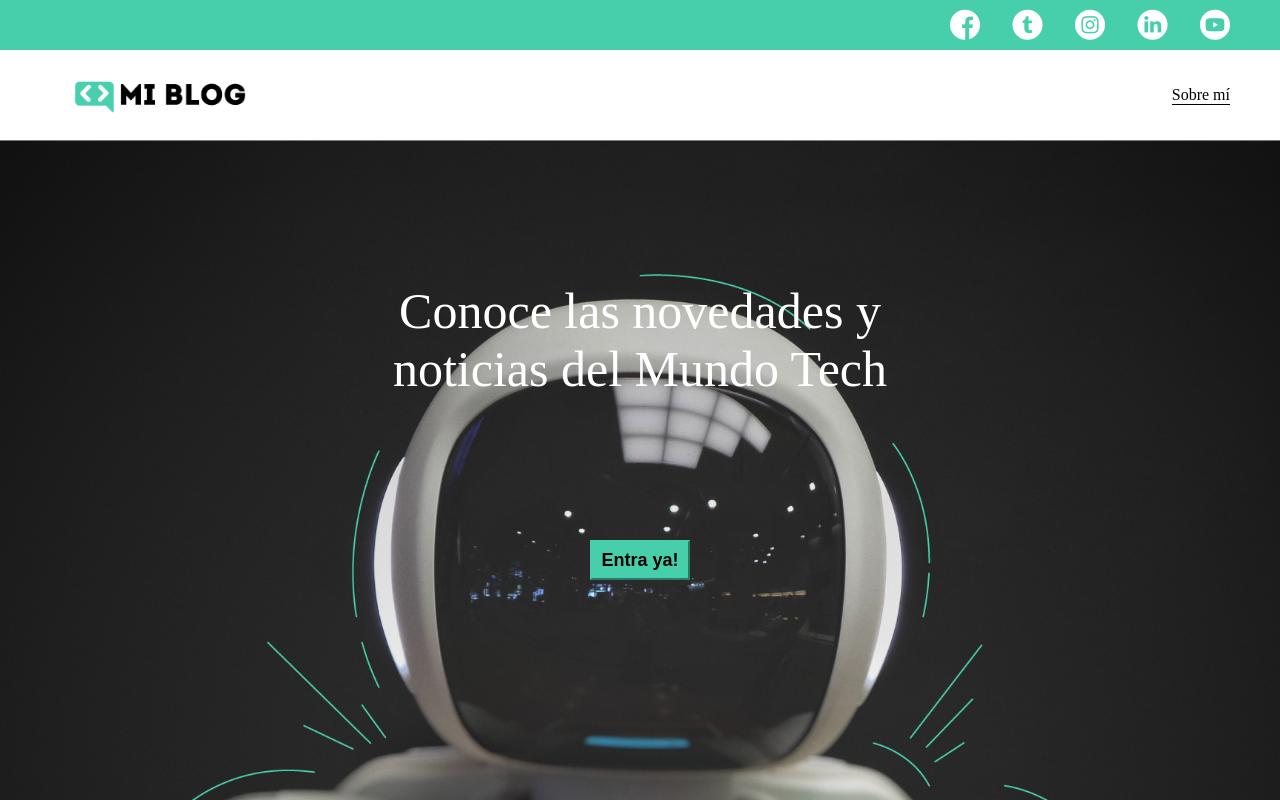
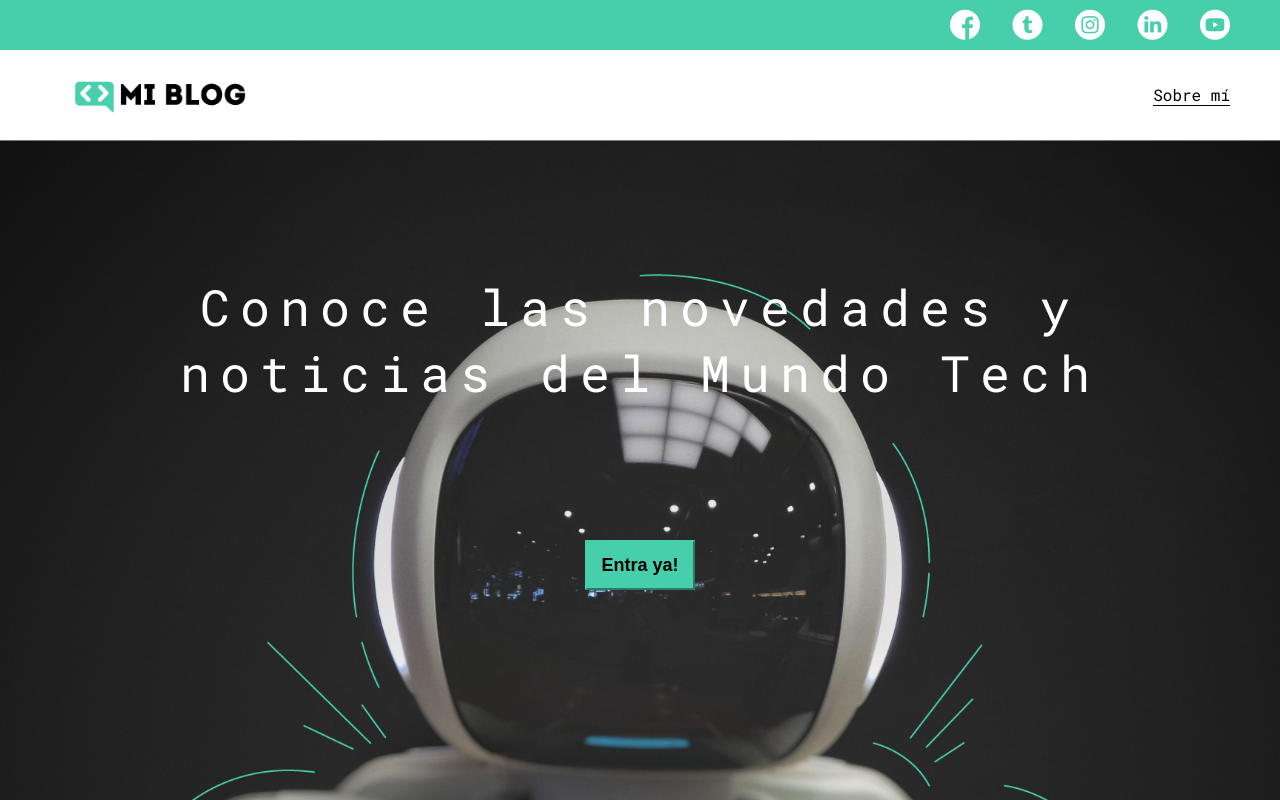
Before and after one commit to LuisParraPulido/reto-maquetacion-css, a plain HTML site: page index.html in a window 1280 px wide. Drawn offline with Linux system fonts and the light colour scheme.

Commit message:
Home terminado

```diff
--- a/css/main.css
+++ b/css/main.css
@@ -1,4 +1,7 @@
+@import url('https://fonts.googleapis.com/css?family=Roboto+Mono:400,500,700|Roboto+Slab:400,700|Roboto:400,500,700,900&display=swap');
+
 body {
+  font-family: 'Roboto mono', monospace;
   margin: 0;
   padding: 0;
   position: fixed;
@@ -75,14 +78,13 @@ main {
   background-repeat: no-repeat;
   background-position: center;
   background-size: cover;
-  width: 100%;
   height: 100%;
   text-align: center;
   display: grid;
   grid-template-rows: 1fr 1fr;
 }
 
-main .main-title {
+main .home-main {
   margin: 0;
   display: flex;
   align-items: center;
@@ -90,17 +92,29 @@ main .main-title {
   justify-content: center;
 }
 
-main .main-title h1 {
+main .home-main h1 {
+  font-family: 'Roboto mono', monospace;
   color: white;
   font-size: 50px;
   font-weight: lighter;
+  letter-spacing: 10px;
 }
 
-main .main-input button {
+.main-input {
+  display: flex;
+  justify-content: center;
+}
+
+.home-main-button {
   background-color: #47cfac;
   border-color: #47cfac;
-  width: 100px;
-  height:40px;
+  width: 110px;
+  height:50px;
+  display: grid;
+  align-items: center;
+}
+
+.home-main-button a {
+  font-weight: 700;
   font-size: 18px;
-  font-weight: bold;
 }
--- a/index.html
+++ b/index.html
@@ -28,13 +28,14 @@
     </nav>
   </header>
   <main>
-    <section class="main-title">
+    <section class="home-main">
       <h1>Conoce las novedades y <br> noticias del Mundo Tech</h1>
     </section>
     <section class="main-input">
-      <button>Entra ya!</button>
+      <button class="home-main-button">
+        <a href="blog.html">Entra ya!</a>
+      </button>
     </section>
-
   </main>
 </body>
 </html>
```
